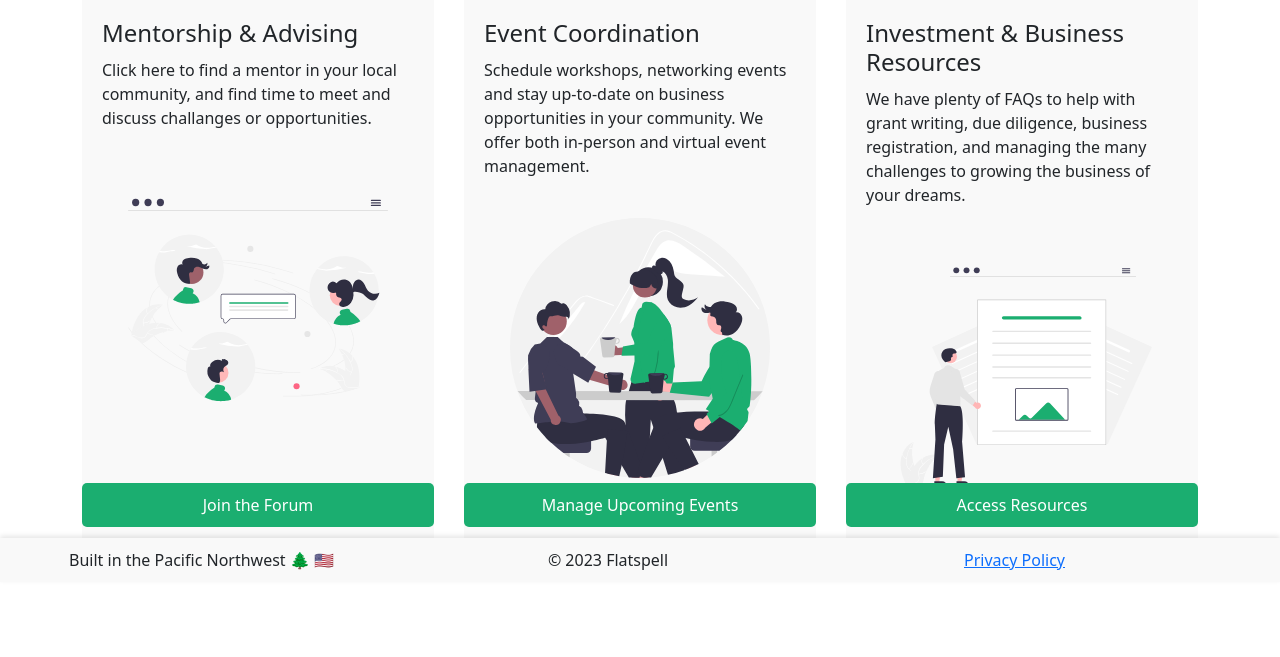
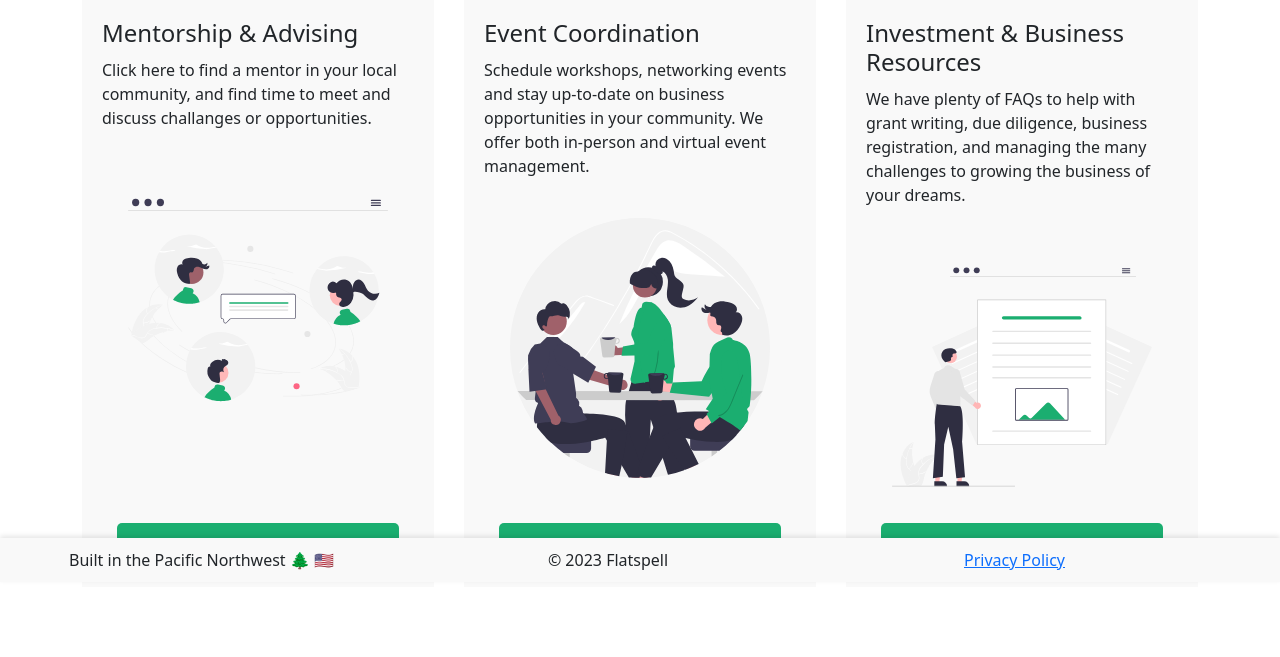
Before and after one commit to flatspell/community, a Flask app: page /community in a window 1280 px wide. Shown: the part 218-875 px from the top of the page. Before the commit the page ends 788 px from the top, so only its background shows below. Run offline with Flask 3, Linux system fonts and the light colour scheme.

Commit message:
fix overlap on buttons/images

```diff
--- a/src/static/css/community.css
+++ b/src/static/css/community.css
@@ -39,6 +39,7 @@
   padding: 10px 20px;
   border-radius: 5px;
   transition: background-color 0.3s ease-in-out;
+  width: 80%;
 }
 
 .community-section a:hover {
@@ -48,7 +49,7 @@
 .community-image {
   width: 300px;
   height: 300px;
-  margin: 0 auto;
+  margin: 0 auto 40px;
   display: block;
   padding: 10px 20px;
 }
```
